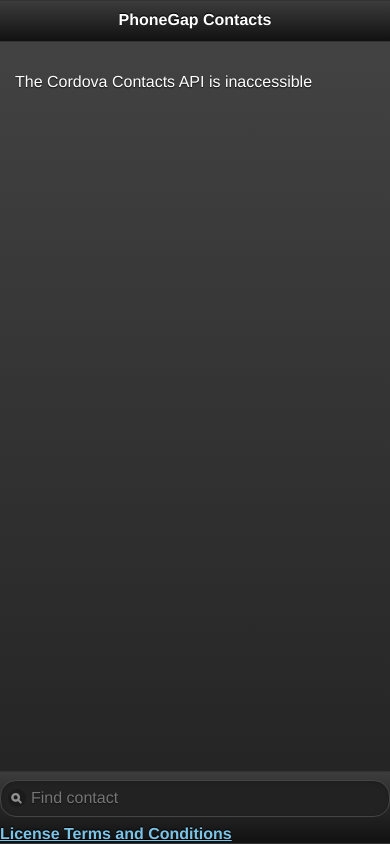
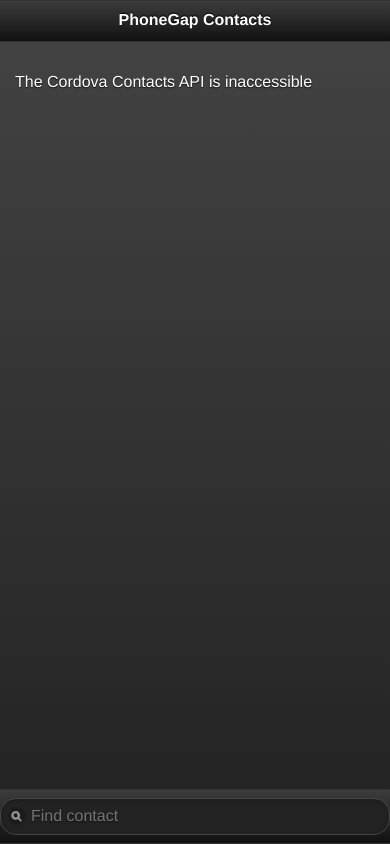
Before and after one commit to rohanmathur/GSET_PhoneGap, a plain HTML site: page contacts.html in a window 390 px wide. Drawn offline with Linux system fonts and the light colour scheme.

Commit message:
Remove license link
Signed-off-by: Rohan Mathur <rohanmathur34@gmail.com>

```diff
--- a/contacts.html
+++ b/contacts.html
@@ -52,11 +52,6 @@
 
                 <label for="search-input"></label>
                 <input type="search" name="search-input" id="search-input" placeholder="Find contact" data-icon="search"/>
-
-                <div style="width: 100%; float: left; clear: left;">
-                    <a rel="LICENSE" href="http://software.intel.com/html5/license/samples" target="_blank">License Terms and Conditions</a>
-                </div>
-
             </div><!-- end: Footer -->
 
         </div><!-- end: Contacts list page -->
```
